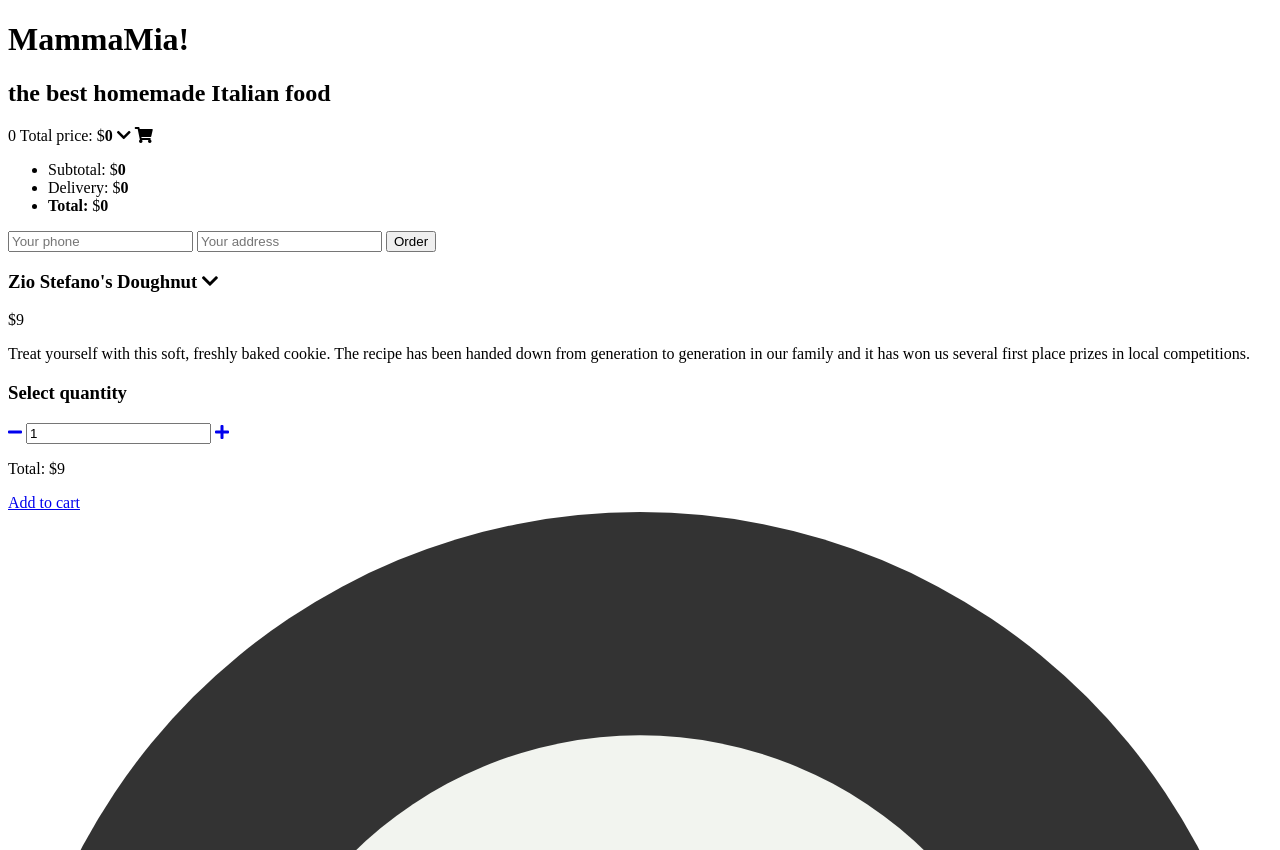
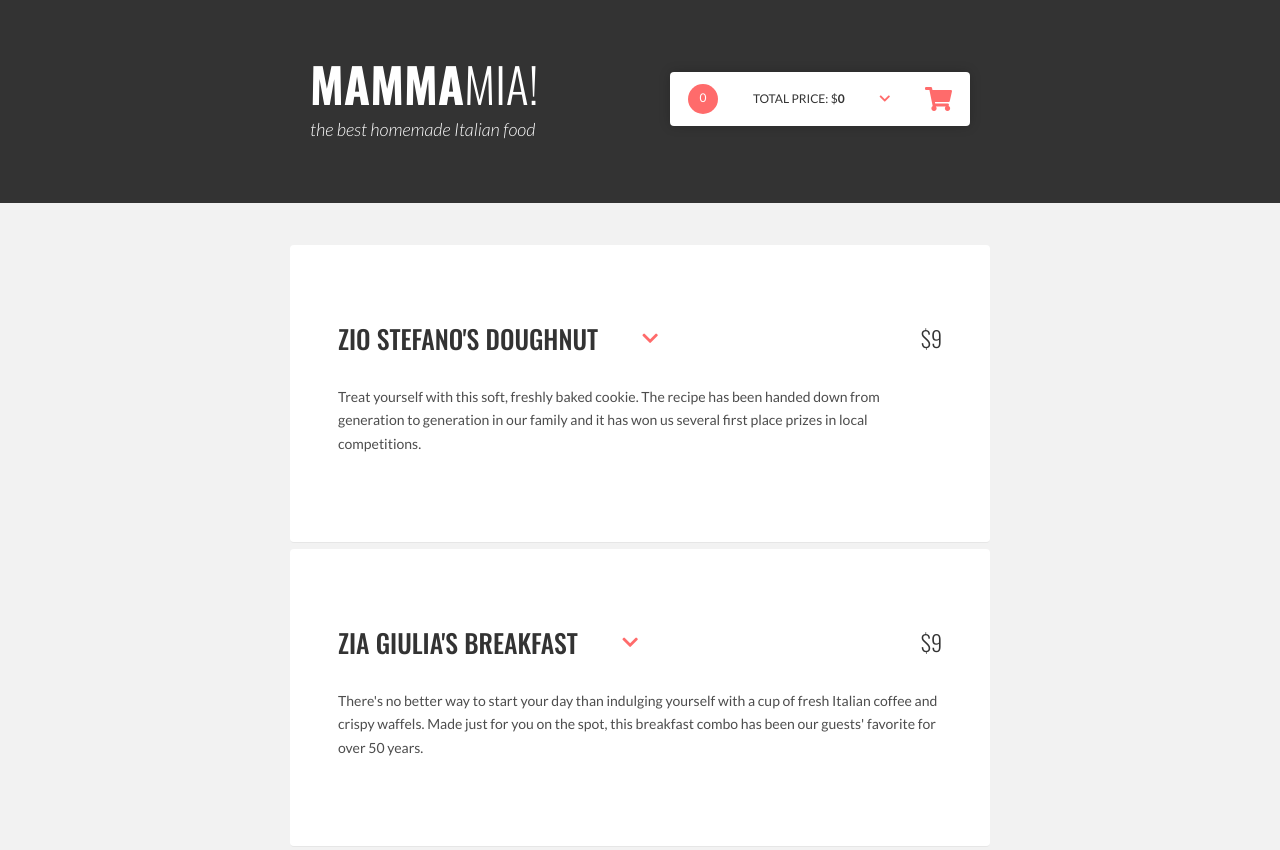
Before and after one commit to OlhaOvcharenko/Pizzeria, a website: page src/index.html in a window 1280 px wide. Shown: the top 850 px of the page. Drawn offline with nearby package versions, Linux system fonts and the light colour scheme; files that its build step writes are made by us from their sources.

Commit message:
fix code

```diff
--- a/src/index.html
+++ b/src/index.html
@@ -7,7 +7,7 @@
   <title>Pizzeria</title>
   <link href="https://fonts.googleapis.com/css?family=Lato:400,300i,700%7COswald:300,500,700&amp;subset=latin-ext" rel="stylesheet">
   <link href="https://use.fontawesome.com/releases/v5.7.2/css/all.css" rel="stylesheet">
-  <link rel="stylesheet" href="css/style">
+  <link rel="stylesheet" href="css/style.css">
 </head>
 <body>
 
--- a/src/js/script.js
+++ b/src/js/script.js
@@ -189,7 +189,7 @@
       thisProduct.dom.cartButton.addEventListener('click', function(event){
         event.preventDefault();
         thisProduct.processOrder();
-        thisProduct.addToCart();
+        //thisProduct.addToCart();
       });
     }
 
@@ -265,65 +265,9 @@
         thisProduct.processOrder();
       });
     }
-
-    /*addToCart() {
-      const thisProduct =this;
-
-      const productSummary = thisProduct.prepareCartProduct();
-
-      app.cart.add(productSummary);
-    }*
-
-    prepareCartProduct(){
-      const thisProduct = this;
-
-      const productSummary = {};
-      productSummary.id = thisProduct.id;
-      productSummary.name = thisProduct.name;
-      productSummary.amount = thisProduct.amountWidget.value;
-      productSummary.priceSingle = thisProduct.priceSingle;
-      productSummary.price = productSummary.priceSingle * thisProduct.amountWidget.value;
-      productSummary.params = thisProduct.prepareCartProductParams();
-      return productSummary;
-    }
-
-    prepareCartProductParams(){
-      const thisProduct = this;
-
-      const formData = utils.serializeFormToObject(thisProduct.form);
+  }
 
 
-      const params = {};
-
-      // for every category (param)...
-      for(let paramId in thisProduct.data.params) {
-        // determine param value, e.g. paramId = 'toppings', param = { label: 'Toppings', type: 'checkboxes'... }
-        const param = thisProduct.data.params[paramId];
-
-        // create category param in params const eg. params = { ingredients: { name: 'Ingredients', options: {}}}
-        params[paramId] = {
-        label: param.label,
-        options: {}
-        }
-        // for every option in this category
-        for(let optionId in param.options) {
-
-          const option = param.options[optionId];
-          //creat const to get the selected option from paramID
-          const selectedOption = formData[paramId] && formData[paramId]. includes(optionId);
-
-          if(selectedOption) {
-
-            params[paramId].options[optionId] = option.name;
-            params[paramId].options[optionId] = option.label;
-
-          }
-        }
-        return params;
-      }
-    }
-  }*/
-  }
   class AmountWidget {
     constructor(element){
       const thisWidget = this;
@@ -399,53 +343,6 @@
     }
   }
 
-  class Cart {
-    constructor(element){
-      const thisCart = this;
-
-      thisCart.product = [];
-
-      thisCart.getElements(element);
-
-      thisCart.initActions();
-    }
-
-    getElements(element){
-      const thisCart = this;
-
-      thisCart.dom = {};
-
-      thisCart.dom.wrapper = element;
-      thisCart.dom.toggleTrigger = element.querySelector(select.cart.toggleTrigger);
-      thisCart.dom.productList = element.querySelector(select.cart.productList);
-    }
-
-    initActions(){
-      const thisCart = this;
-
-      thisCart.dom.toggleTrigger.addEventListener('click', function(event){
-        /* Prevent default action for event */
-        event.preventDefault();
-        thisCart.dom.wrapper.classList.toggle(classNames.cart.wrapperActive);
-      })
-    }
-
-    add(menuProduct) {
-      //const thisCart = this;
-
-      console.log('adding Product', menuProduct)
-
-      /* generate HTML based on template */
-      //const generatedHTML = templates.cartProduct(menuProduct);
-
-      /* Create element using utils.createDOMFromHTML */
-      //const generatedDOM = utils.createDOMFromHTML(generatedHTML);
-
-      /* add element to productList */
-      //thisCart.dom.productList.appendChild(generatedDOM);
-
-    }
-  }
 
 
   const app = {
@@ -474,15 +371,15 @@
 
       thisApp.initData();
       thisApp.initMenu();
-      thisApp.initCart();
-    },
+      //thisApp.initCart();
+    }
 
-    initCart: function() {
+    /*initCart: function() {
       const thisApp = this;
 
       const cartElem = document.querySelector(select.containerOf.cart);
       thisApp.cart = new Cart(cartElem);
-    }
+    }*/
 
   };
 
```
Also changed, not shown: dist/index.html, dist/js/script.js.
